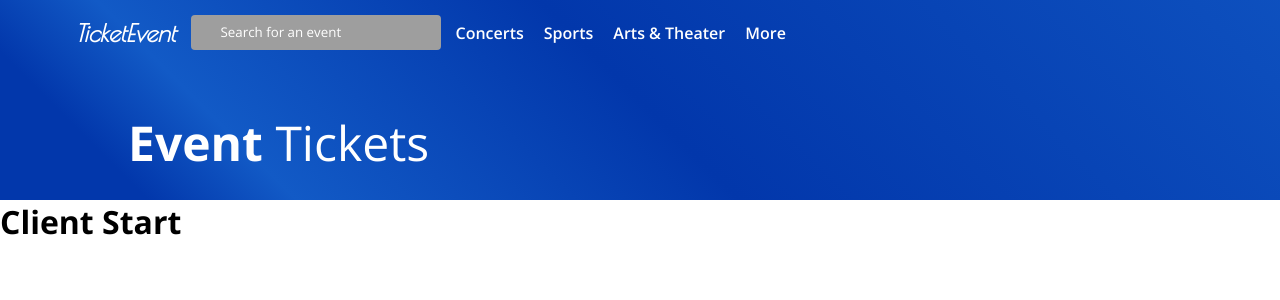
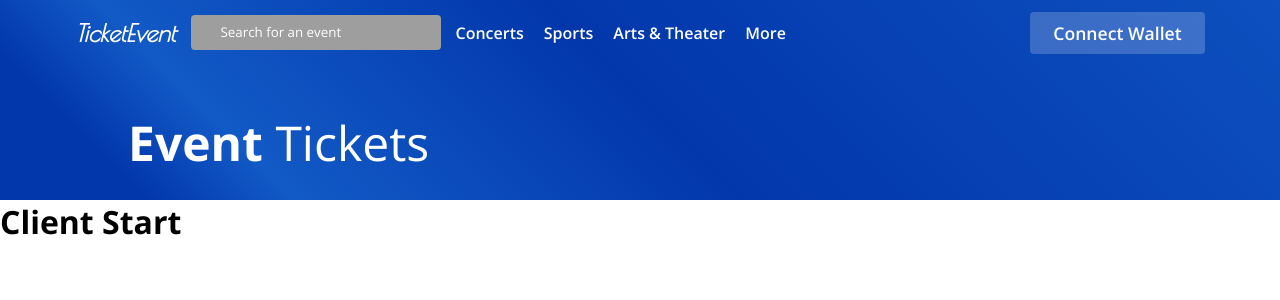
Before and after one commit to eddyK15501/dapp-ticket-event, a React (Vite) app in the folder client/: page / in a window 1280 px wide. Shown: the top 300 px of the page. Built offline with nearby package versions, Linux system fonts and the light colour scheme; grey boxes are pictures that could not be loaded.

Commit message:
Navigation.jsx - window.ethereum.on('accountsChanged'); button to connect wallet

```diff
--- a/client/src/App.jsx
+++ b/client/src/App.jsx
@@ -23,7 +23,7 @@ function App() {
         setAccount(checksumAccount);
       });
     } else {
-      alert('Please connect your wallet to proceed.')
+      alert('Please connect your wallet.')
     }
   };
 
@@ -35,7 +35,7 @@ function App() {
     <>
       <div>
         <header>
-          <Navigation />
+          <Navigation account={account} setAccount={setAccount} />
           <h2 className='header__title'><strong>Event</strong> Tickets</h2>
         </header>
         <h1>Client Start</h1>
--- a/client/src/components/Navigation.jsx
+++ b/client/src/components/Navigation.jsx
@@ -1,4 +1,15 @@
-const Navigation = () => {
+/* eslint-disable react/prop-types */
+import { ethers } from "ethers";
+
+const Navigation = ({ account, setAccount }) => {
+  const onConnectHandler = async () => {
+    const accounts = await window.ethereum.request({
+      method: 'eth_requestAccounts',
+    });
+    const checksumAccount = ethers.utils.getAddress(accounts[0]);
+    setAccount(checksumAccount);
+  };
+
   return (
     <nav>
       <div className='nav__brand'>
@@ -23,6 +34,15 @@ const Navigation = () => {
           </li>
         </ul>
       </div>
+      {account ? (
+        <button type='button' className='nav__connect'>
+            {`${account.slice(0, 6)}...${account.slice(38, 42)}`}
+        </button>
+      ) : (
+        <button type='button' className='nav__connect' onClick={onConnectHandler}>
+            Connect Wallet
+        </button>
+      )}
     </nav>
   );
 };
--- a/client/src/index.css
+++ b/client/src/index.css
@@ -97,7 +97,7 @@ nav {
 
 .nav__connect {
   width: 175px;
-  height: 50px;
+  height: 42px;
   margin: 0 75px 0 auto;
   background: rgba(255, 255, 255, 0.2);
   color: var(--clr-white);
```
